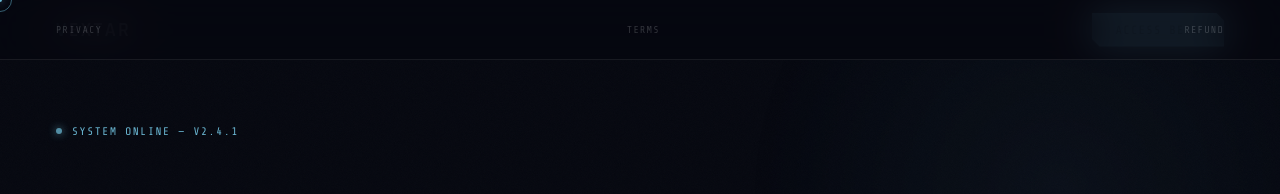
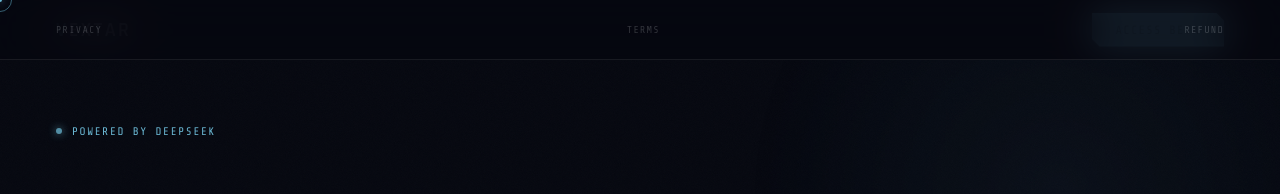
Before and after one commit to Vextarhq/vextar-app, a Next.js app: page /landing in a window 1280 px wide. Shown: the top 194 px of the page. Built offline with nearby package versions, Linux system fonts and the light colour scheme.

Commit message:
Update page.js

```diff
--- a/app/landing/page.js
+++ b/app/landing/page.js
@@ -54,7 +54,7 @@ export default function Landing() {
     { q:"What's the difference between Pro and Ultra?", a:"Pro gives you 45 messages per week — ideal for daily coding tasks. Ultra gives you unlimited messages with no weekly cap, perfect for intensive development or teams shipping fast." },
     { q:"How do I upgrade from Pro to Ultra?", a:"Go to the chat sidebar and click 'Manage Subscription'. From there, cancel your Pro plan and purchase an Ultra plan. Your Pro access continues until the end of your current billing period." },
     { q:"Can I cancel my subscription anytime?", a:"Yes, anytime. Click 'Manage Subscription' in the chat sidebar. You'll keep access until the end of your billing period — no immediate cutoff." },
-    { q:"Do you offer refunds?", a:"We offer refunds within 14 days of purchase if you're not satisfied. Contact us at vextarhq@gmail.com with your order details and we'll process it promptly." },
+    { q:"Do you offer refunds?", a:"We offer refunds within 7 days of purchase if you're not satisfied. Contact us at vextarhq@gmail.com with your order details and we'll process it promptly." },
     { q:"When do my weekly messages reset?", a:"Message counts reset every Monday at 00:00 UTC for all plans. Free users get 15 messages, Pro users get 45, Ultra users have no limit." },
     { q:"What happens when I reach my message limit?", a:"You'll see a notification and won't be able to send more messages until the Monday reset. You can upgrade at any time to get more messages immediately." },
     { q:"What AI model does Vextar use?", a:"Vextar is powered by DeepSeek V4 Pro — a state-of-the-art model optimized specifically for code generation, refactoring, and technical problem solving." },
@@ -224,7 +224,7 @@ export default function Landing() {
       <section className="hero">
         <div className="hero-orb"></div>
         <div className="hero-orb2"></div>
-        <div className="hero-status"><span className="status-dot"></span>System Online — v2.4.1</div>
+        <div className="hero-status"><span className="status-dot"></span>Powered by DeepSeek</div>
         <div className="hero-title">Code at the<br/>speed of</div>
         <span className="hero-title-accent">Thought.</span>
         <p className="hero-sub">AI-powered professional coding intelligence. Generate, refactor, and optimize production-grade code in seconds.</p>
```
